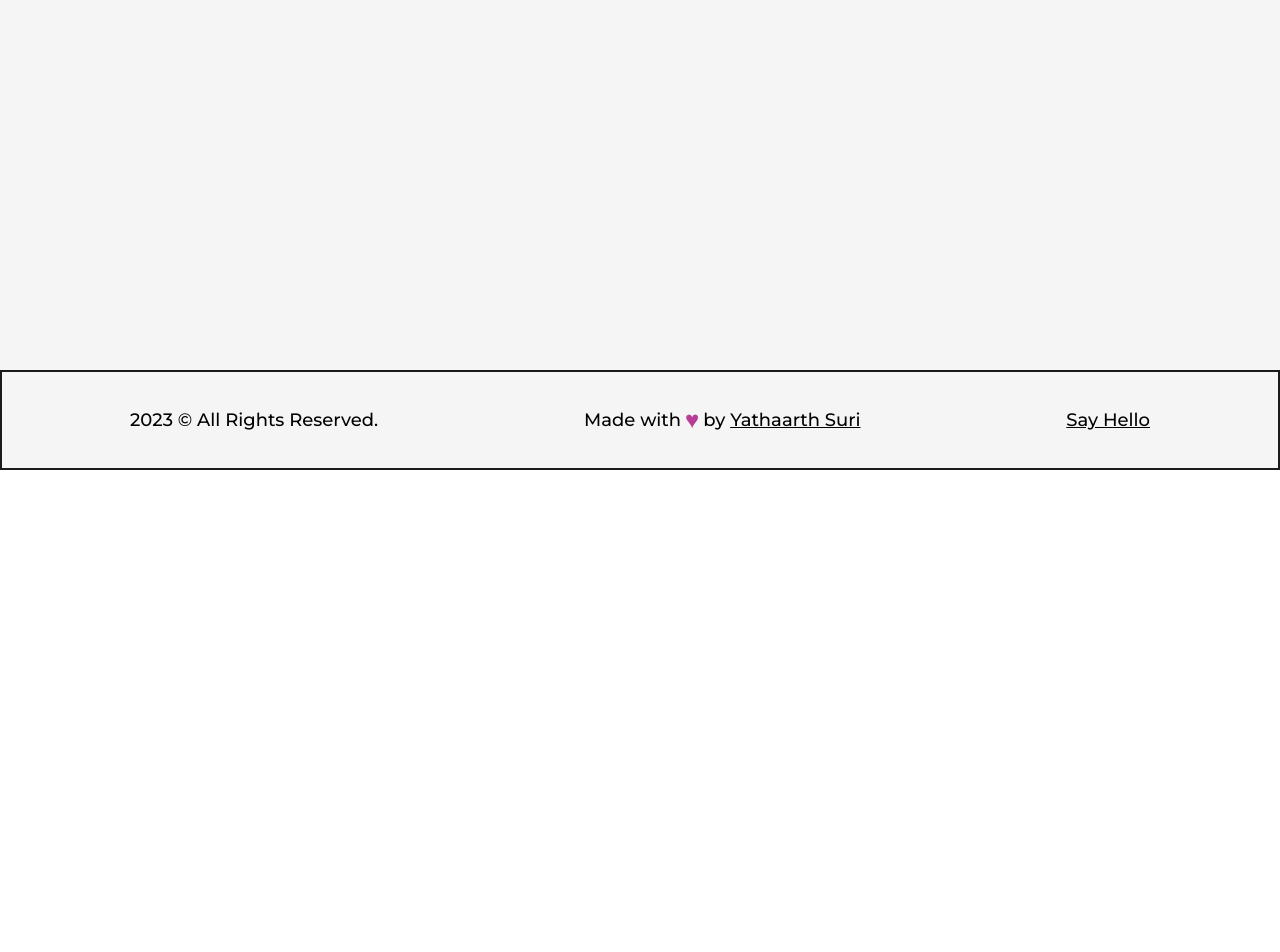
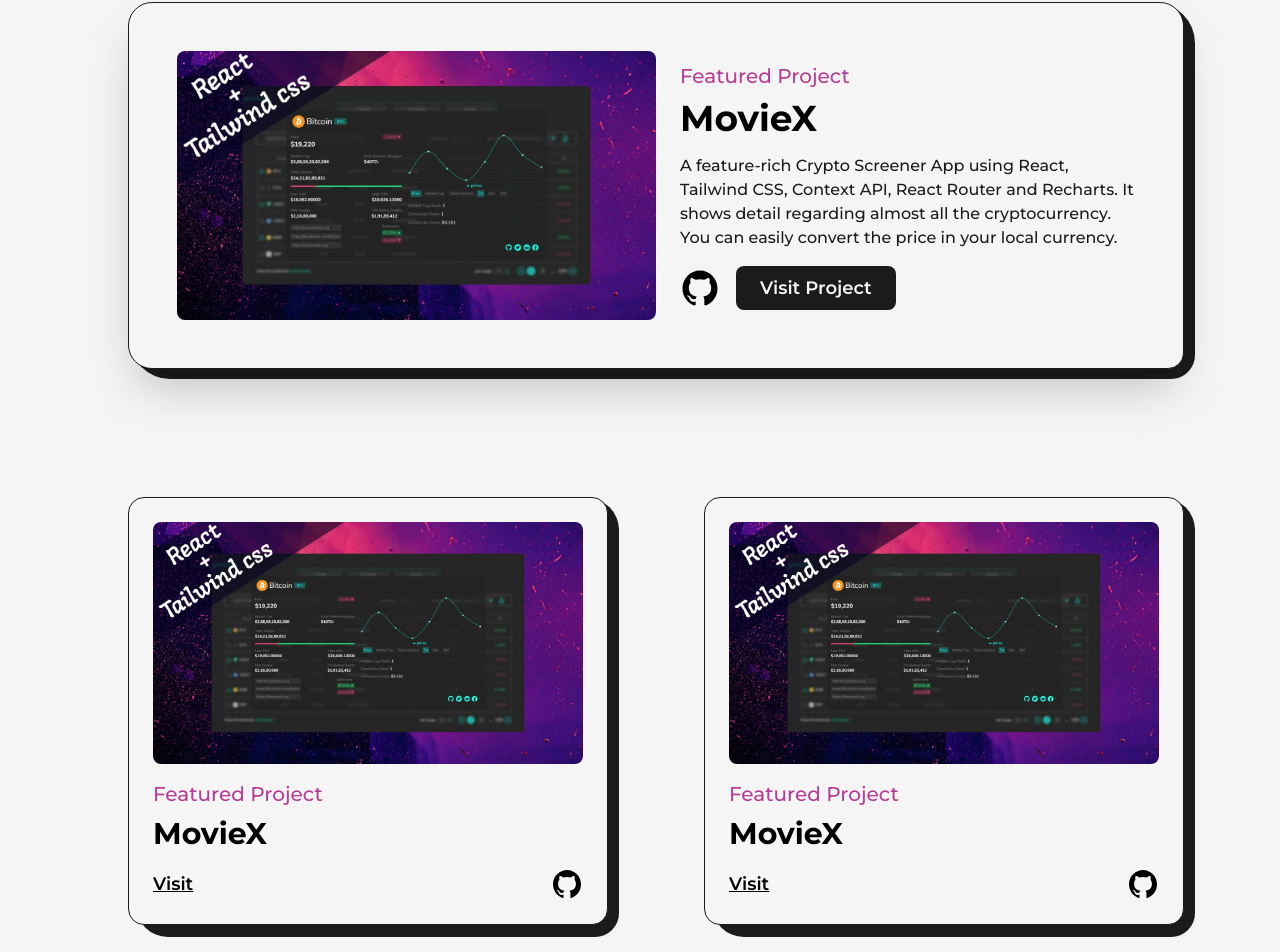
Before and after one commit to YathaarthSuri/portfolio, a Next.js app: page /projects in a window 1280 px wide. Before the commit this address had no page. Shown: the part 518-1470 px from the top of the page. Before the commit the page ends 988 px from the top, so only its background shows below. Built offline with nearby package versions, Linux system fonts and the light colour scheme.

Commit message:
Completed projects page

```diff
--- /dev/null
+++ b/src/pages/projects.js
@@ -0,0 +1,154 @@
+import AnimatedText from '@/components/AnimatedText';
+import { GithubIcon } from '@/components/Icons';
+import Layout from '@/components/Layout';
+import Head from 'next/head';
+import Image from 'next/image';
+import Link from 'next/link';
+import React from 'react';
+import project1 from '../../public/images/projects/crypto-screener-cover-image.jpg';
+
+const FeaturedProject = ({ type, title, summary, img, link, github }) => {
+  return (
+    <article className='w-full flex items-center justify-between rounded-3xl rounded-br-2xl border border-solid border-dark bg-light shadow-2xl p-12 relative'>
+      <div className='absolute top-0 -right-3 -z-10 w-[101%] h-[103%] rounded-[2.5rem] rounded-br-3xl bg-dark' />
+      <Link
+        href={link}
+        target='_blank'
+        className='w-1/2 cursor-pointer overflow-hidden rounded-lg'
+      >
+        <Image src={img} alt={title} className='w-full h-auto' />
+      </Link>
+      <div className='w-1/2 flex flex-col items-start justify-between pl-6'>
+        <span className='text-primary font-medium text-xl'>{type}</span>
+        <Link href={link} target='_blank' className='hover:underline'>
+          <h2 className='my-2 w-full text-left text-4xl font-bold'>{title}</h2>
+        </Link>
+        <p className='my-2 font-medium text-dark'>{summary}</p>
+        <div className='mt-2 flex items-center'>
+          <Link className='w-10' href={github} target='_blank'>
+            <GithubIcon />
+          </Link>
+          <Link
+            href={github}
+            target='_blank'
+            className='ml-4 rounded-lg bg-dark text-light p-2 px-6 text-lg font-semibold'
+          >
+            Visit Project
+          </Link>
+        </div>
+      </div>
+    </article>
+  );
+};
+
+const Project = ({ type, title, img, link, github }) => {
+  return (
+    <article className='w-full flex flex-col items-center justify-center rounded-2xl border border-solid border-dark bg-light p-6 relative'>
+      <div className='absolute top-0 -right-3 -z-10 w-[101%] h-[103%] rounded-[2rem] rounded-br-3xl bg-dark' />
+      <Link
+        href={link}
+        target='_blank'
+        className='w-full cursor-pointer overflow-hidden rounded-lg'
+      >
+        <Image src={img} alt={title} className='w-full h-auto' />
+      </Link>
+      <div className='w-full flex flex-col items-start justify-between mt-4'>
+        <span className='text-primary font-medium text-xl'>{type}</span>
+        <Link href={link} target='_blank' className='hover:underline'>
+          <h2 className='my-2 w-full text-left text-3xl font-bold'>{title}</h2>
+        </Link>
+        <div className='w-full mt-2 flex items-center justify-between'>
+          <Link
+            href={github}
+            target='_blank'
+            className='text-lg font-semibold underline'
+          >
+            Visit
+          </Link>
+          <Link className='w-8' href={github} target='_blank'>
+            <GithubIcon />
+          </Link>
+        </div>
+      </div>
+    </article>
+  );
+};
+
+const projects = () => {
+  return (
+    <>
+      <Head>
+        <title>Yathaarth Suri | Projects Page</title>
+      </Head>
+      <main className='w-full mb-16 flex flex-col items-center justify-center'>
+        <Layout className='pt-16'>
+          <AnimatedText
+            text='Imagination Trumps Knowledge!'
+            className='text-8xl mb-16'
+          />
+
+          <div className='grid grid-cols-12 gap-24 gap-y-32'>
+            <div className='col-span-12'>
+              <FeaturedProject
+                title='MovieX'
+                img={project1}
+                summary='A feature-rich Crypto Screener App using React, Tailwind CSS, Context API, React Router and Recharts. It shows detail regarding almost all the cryptocurrency. You can easily convert the price in your local currency.'
+                link='/'
+                type='Featured Project'
+                github='/'
+              />
+            </div>
+            <div className='col-span-6'>
+              <Project
+                title='MovieX'
+                img={project1}
+                link='/'
+                type='Featured Project'
+                github='/'
+              />
+            </div>
+            <div className='col-span-6'>
+              <Project
+                title='MovieX'
+                img={project1}
+                link='/'
+                type='Featured Project'
+                github='/'
+              />
+            </div>
+            {/* <div className='col-span-12'>
+              <FeaturedProject
+                title='MovieX'
+                img={project1}
+                summary='A feature-rich Crypto Screener App using React, Tailwind CSS, Context API, React Router and Recharts. It shows detail regarding almost all the cryptocurrency. You can easily convert the price in your local currency.'
+                link='/'
+                type='Featured Project'
+                github='/'
+              />
+            </div> */}
+            <div className='col-span-6'>
+              <Project
+                title='MovieX'
+                img={project1}
+                link='/'
+                type='Featured Project'
+                github='/'
+              />
+            </div>
+            <div className='col-span-6'>
+              <Project
+                title='MovieX'
+                img={project1}
+                link='/'
+                type='Featured Project'
+                github='/'
+              />
+            </div>
+          </div>
+        </Layout>
+      </main>
+    </>
+  );
+};
+
+export default projects;
```
